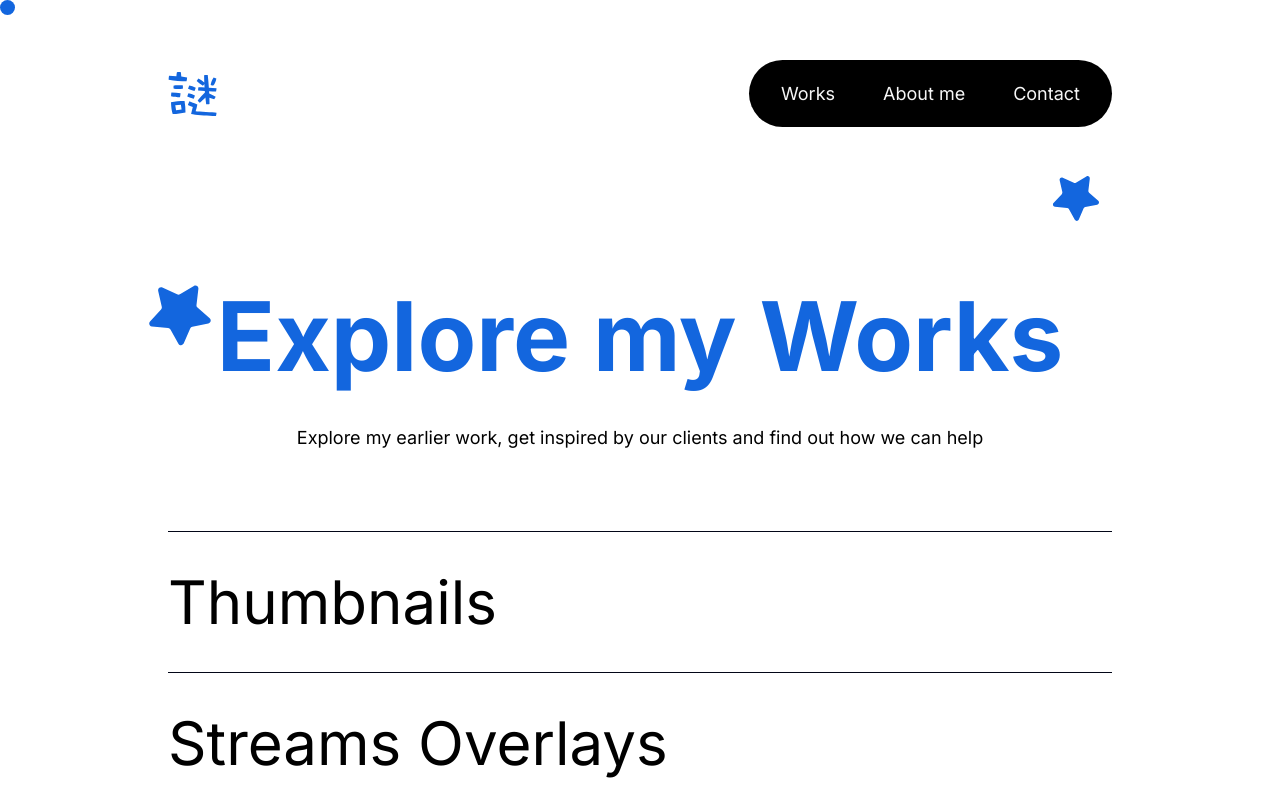
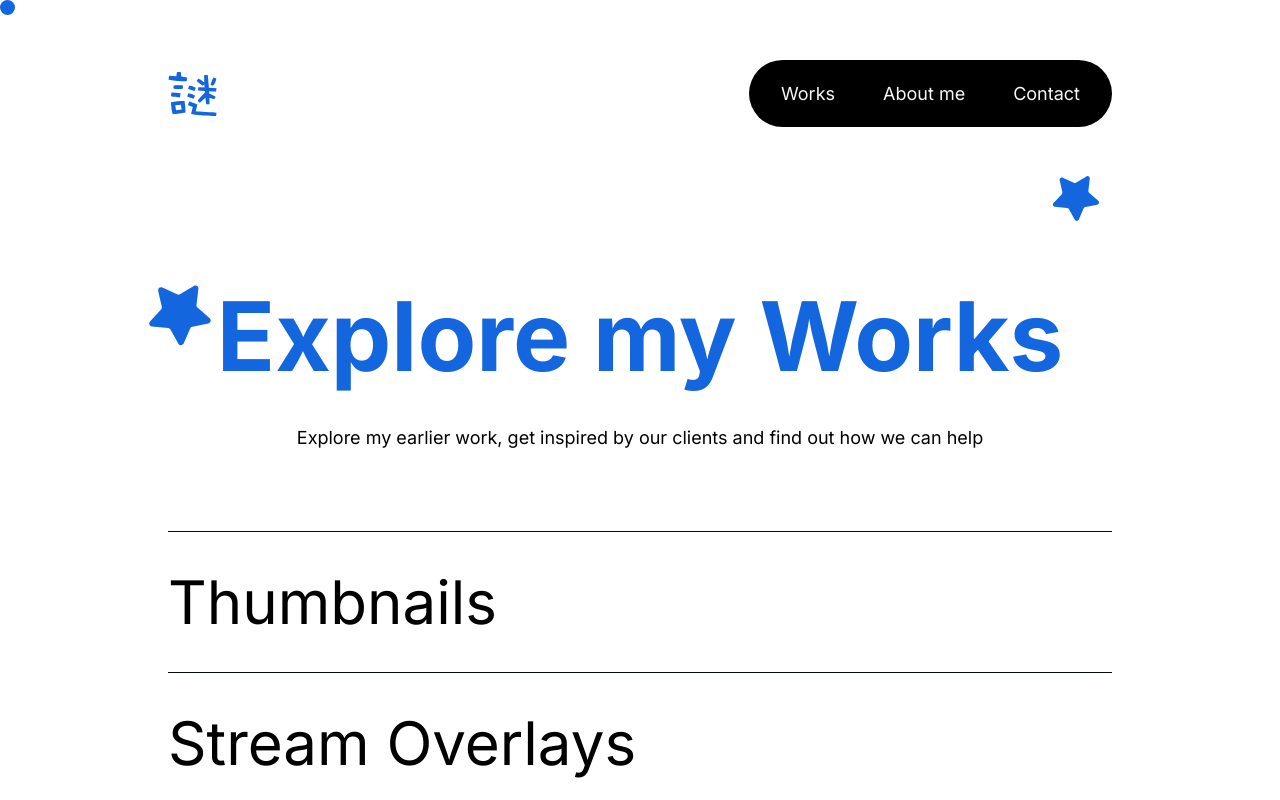
Before and after one commit to caladavid/arsertijo-s-portfolio-v3, a Next.js app: page /works in a window 1280 px wide. Shown: the top 800 px of the page. Built offline with nearby package versions, Linux system fonts and the light colour scheme.

Commit message:
test image  netlify

```diff
--- a/src/app/globals.css
+++ b/src/app/globals.css
@@ -8,7 +8,7 @@
   box-sizing: border-box;
   list-style: none;
   text-decoration: none;
-/*   cursor: none; */
+  cursor: none;
 }
 
 body {
--- a/src/app/helpers/WorksList.jsx
+++ b/src/app/helpers/WorksList.jsx
@@ -49,42 +49,42 @@ const worksList = [
      //Stream Overlays
      {
         name: 'stream overlays',
-        image: "/assets/works/Streams overlays/1.jpg",
+        image: "/assets/works/StreamOverlays/1.jpg",
         desc: 'stream pack',
     },
     {
         name: 'stream overlays',
-        image: "/assets/works/Streams_overlays/2.jpg",
+        image: "/assets/works/StreamOverlays/2.jpg",
         desc: 'stream pack',
     },
     {
         name: 'stream overlays',
-        image: "/assets/works/Streams Overlays/3.jpg",
+        image: "/assets/works/StreamOverlays/3.jpg",
         desc: 'stream pack',
     },
     {
         name: 'stream overlays',
-        image: "/assets/works/Streams_Overlays/4.jpg",
+        image: "/assets/works/StreamOverlays/4.jpg",
         desc: 'stream pack',
     },
     {
         name: 'stream overlays',
-        image: "/assets/works/StreamsOverlays/5.jpg",
+        image: "/assets/works/StreamOverlays/5.jpg",
         desc: 'stream pack',
     },
     {
         name: 'stream overlays',
-        image: "/assets/works/StreamsOverlays/6.jpg",
+        image: "/assets/works/StreamOverlays/6.jpg",
         desc: 'stream pack',
     },
     {
         name: 'stream overlays',
-        image: "/assets/works/StreamsOverlays/7.jpg",
+        image: "/assets/works/StreamOverlays/7.jpg",
         desc: 'stream pack',
     },
     {
         name: 'stream overlays',
-        image: "/assets/works/StreamsOverlays/8.jpg",
+        image: "/assets/works/StreamOverlays/8.jpg",
         desc: 'stream pack',
     },
 
--- a/src/app/works/[workId]/page.jsx
+++ b/src/app/works/[workId]/page.jsx
@@ -21,8 +21,6 @@ const Page = () => {
     setCurrentIndexImage(index);
     setClickedImg(list.image);
   };
-
-  console.log(worksList)
 
   // next btn
   const handleNextImage = () => {
@@ -68,7 +66,6 @@ const Page = () => {
                 {
                   projectsToRender.map((list, index) => (
                     <div key={index}>
-                      {console.log(list.name, list.image)}
                       {list.name === "websites" ? (
                         <Link href={`/works/websites/${list.desc}`}>
                           <Image
--- a/src/app/works/page.jsx
+++ b/src/app/works/page.jsx
@@ -16,7 +16,7 @@ const Works = () => {
       src: "Thumbnails.jpg",
     },
     {
-      name: "Streams Overlays",
+      name: "Stream Overlays",
       href:"stream_overlays",
       src: "Stream_overlays.jpg",
     },
```
